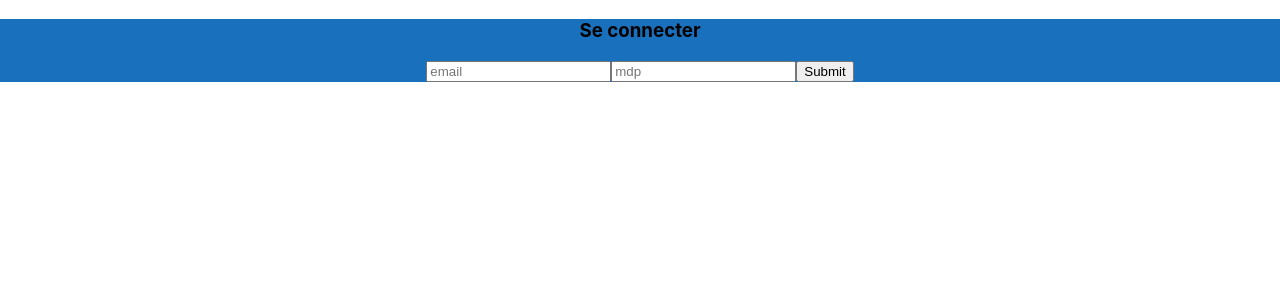
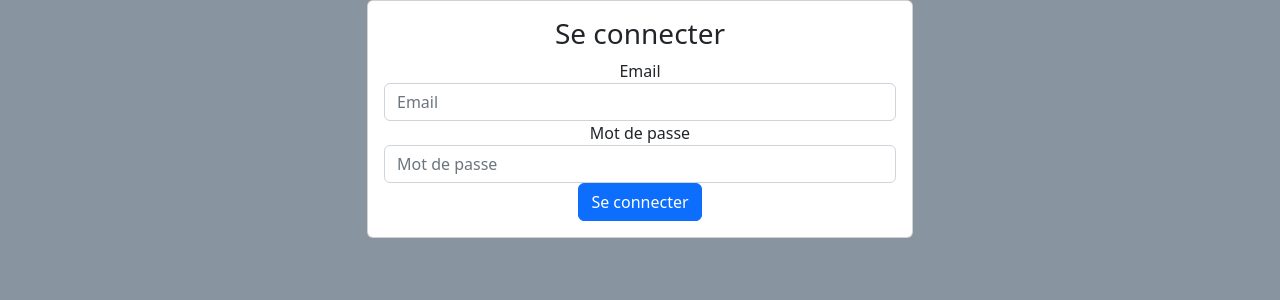
Before and after one commit to am-hachim/adminelectron, a React (Create React App) app: page / in a window 1280 px wide. Shown: the top 300 px of the page. Built offline with nearby package versions, Linux system fonts and the light colour scheme.

Commit message:
first commit

```diff
--- a/package.json
+++ b/package.json
@@ -8,6 +8,7 @@
     "@testing-library/react": "^13.4.0",
     "@testing-library/user-event": "^13.5.0",
     "axios": "^1.4.0",
+    "bootstrap": "^5.2.3",
     "cross-env": "^7.0.3",
     "react": "^18.2.0",
     "react-dom": "^18.2.0",
--- a/src/App.css
+++ b/src/App.css
@@ -1,39 +1,6 @@
 .App {
   text-align: center;
-  background-color: rgb(25, 112, 189);
+  background-color: rgb(136, 149, 160);
+  height: 100vh;
+  width: 100vw;
 }
-
-.App-logo {
-  height: 40vmin;
-  pointer-events: none;
-}
-
-@media (prefers-reduced-motion: no-preference) {
-  .App-logo {
-    animation: App-logo-spin infinite 20s linear;
-  }
-}
-
-.App-header {
-  background-color: #0e49bf;
-  min-height: 100vh;
-  display: flex;
-  flex-direction: column;
-  align-items: center;
-  justify-content: center;
-  font-size: calc(10px + 2vmin);
-  color: white;
-}
-
-.App-link {
-  color: #61dafb;
-}
-
-@keyframes App-logo-spin {
-  from {
-    transform: rotate(0deg);
-  }
-  to {
-    transform: rotate(360deg);
-  }
-}
--- a/src/App.jsx
+++ b/src/App.jsx
@@ -1,12 +1,21 @@
-import logo from './logo.svg';
 import './App.css';
 import Login from './pages/Login';
+import Home from './pages/Home';
+import 'bootstrap/dist/css/bootstrap.css';
+
+
+import { BrowserRouter, Route, Routes } from 'react-router-dom';
 
 function App() {
   return (
-    <div className="App">
-   <Login/>
-    </div>
+    <div className="App ">
+    <BrowserRouter>
+      <Routes>
+        <Route index element={<Login />} />
+        <Route path="home" element={<Home />} />
+      </Routes>
+    </BrowserRouter>
+  </div>
   );
 }
 
--- /dev/null
+++ b/src/components/Table.jsx
@@ -0,0 +1,23 @@
+
+
+const Table = () => {
+
+    return (
+        <table className="table table-striped table-bordered">
+        <thead className="thead-dark">
+          <tr>
+            <th>id</th>
+            <th>Nom</th>
+            <th>Email</th>
+          </tr>
+        </thead>
+        <tbody>
+          {/* body data */}
+        </tbody>
+      </table>
+
+        )
+}
+
+
+export default Table
--- a/src/pages/Home.jsx
+++ b/src/pages/Home.jsx
@@ -0,0 +1,42 @@
+import React, { useEffect, useRef } from 'react';
+import axios from 'axios'
+import { useNavigate } from 'react-router-dom';
+import Table from '../components/Table';
+
+const Home = () => {
+
+
+const getAllUsers = async () => {
+
+    const res = await axios.get("https://flexit.systems/api/getAllUsers",
+    {   headers: {
+            'Accept': 'application/json',
+            'Content-Type': 'application/json',
+            Authorization : 'Bearer ' + localStorage.getItem('token')
+          },
+    }).then((response) => {
+        console.log(response);
+
+    })
+
+
+}
+
+useEffect(() => {
+getAllUsers();
+
+},[])
+
+    return (
+<div className="container">
+  <div className="row">
+    <div className="col">
+      <h1 className="mt-5">Accueil</h1>
+      <Table/>
+    </div>
+  </div>
+</div>
+    );
+};
+
+export default Home;
--- a/src/pages/Login.jsx
+++ b/src/pages/Login.jsx
@@ -1,10 +1,14 @@
-import React, { useRef } from 'react';
+import React, { useEffect, useRef } from 'react';
 import axios from 'axios'
 import { useNavigate } from 'react-router-dom';
 
 const Login = () => {
     const loginEmail = useRef();
     const loginPassword = useRef();
+    const navigate = useNavigate();
+
+
+
     // const connect = async (e) => {
     //     e.preventDefault();
 
@@ -74,6 +78,7 @@ const Login = () => {
     //   });
     // }
 
+
     const connect = async (e) => {
       e.preventDefault();
 
@@ -87,25 +92,43 @@ const Login = () => {
       },
       withCredentials: true
     }).then(response => {
-      console.log(response.data.data["token"]);
-      localStorage.setItem("token", response.data.data);
-
+      if(response.data.success)
+      {
+      //console.log(response.data.data["token"]);
+      localStorage.setItem("token", response.data.data["token"]);
+      navigate('/home')
+     // console.log(localStorage.getItem("token"));
+      }
+    }).catch((error) => {
+      alert("email et/ou mot de passe incorrect(s)");
+      console.log(error);
     });
     }
 
     return (
-        <div className='login-container' >
-            <div className="login">
+      <div className="container">
+      <div className="row justify-content-center">
+        <div className="col-sm-6">
+          <div className="card">
+            <div className="card-body">
+              <h3 className="card-title">Se connecter</h3>
+              <form onSubmit={(e) => { connect(e) }}>
+                <div className="form-group">
+                  <label htmlFor="email">Email</label>
+                  <input type="email" className="form-control" id="email" placeholder="Email" required ref={loginEmail} />
+                </div>
+                <div className="form-group">
+                  <label htmlFor="password">Mot de passe</label>
+                  <input type="password" className="form-control" id="password" placeholder="Mot de passe" required ref={loginPassword} />
+                </div>
+                <button type="submit" className="btn btn-primary">Se connecter</button>
+              </form>
+            </div>
+          </div>
+        </div>
+      </div>
+    </div>
 
-                <h3>Se connecter </h3>
-                <form onSubmit={(e) => { connect(e) }}>
-
-                    <input type="email" placeholder='email' required ref={loginEmail} />
-                    <input type="password" placeholder='mdp' required ref={loginPassword} />
-                    <input type="submit" />
-                </form>
-            </div>
-        </div>
     );
 };
 
```
Also changed, not shown: 1 other file (tests, documents, lock files or other folders).
